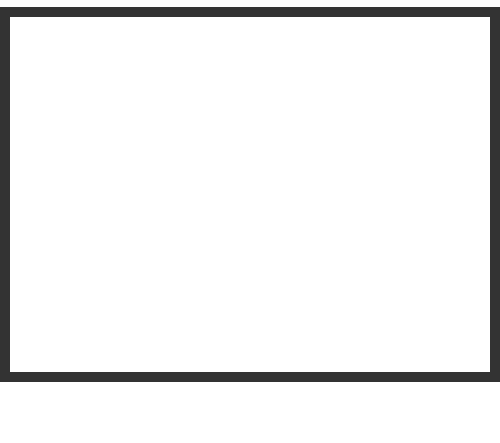
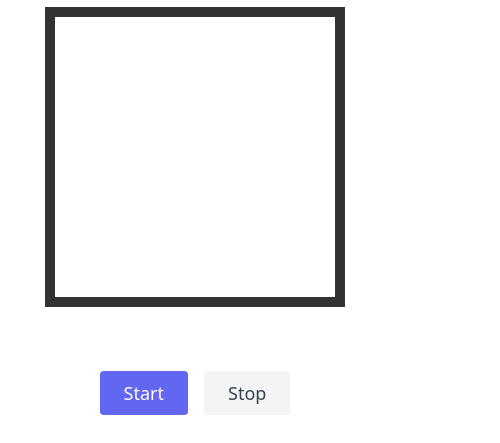
Before and after one commit to Nikhil-Nirmal/SLI, a plain HTML site: page live.html in a window 390 px wide. Shown: the part 123-566 px from the top of the page, 500 px wide, since content can reach past the window. Drawn offline with nearby package versions, Linux system fonts and the light colour scheme.

Commit message:
Fixed size bug for the Live Try Now video feed and its container also added responsiveness according to screen size

```diff
--- a/live.html
+++ b/live.html
@@ -17,6 +17,16 @@
     margin: 4rem auto;
     display: flex;
   justify-content: center;
+}
+@media only screen and (max-width: 768px) {
+  #container{
+    width: 300px;
+    height: 300px;
+  }
+  #videoElement {
+	width: 300px;
+	height: 300px;
+}
 }
 </style>
 <head>
```
